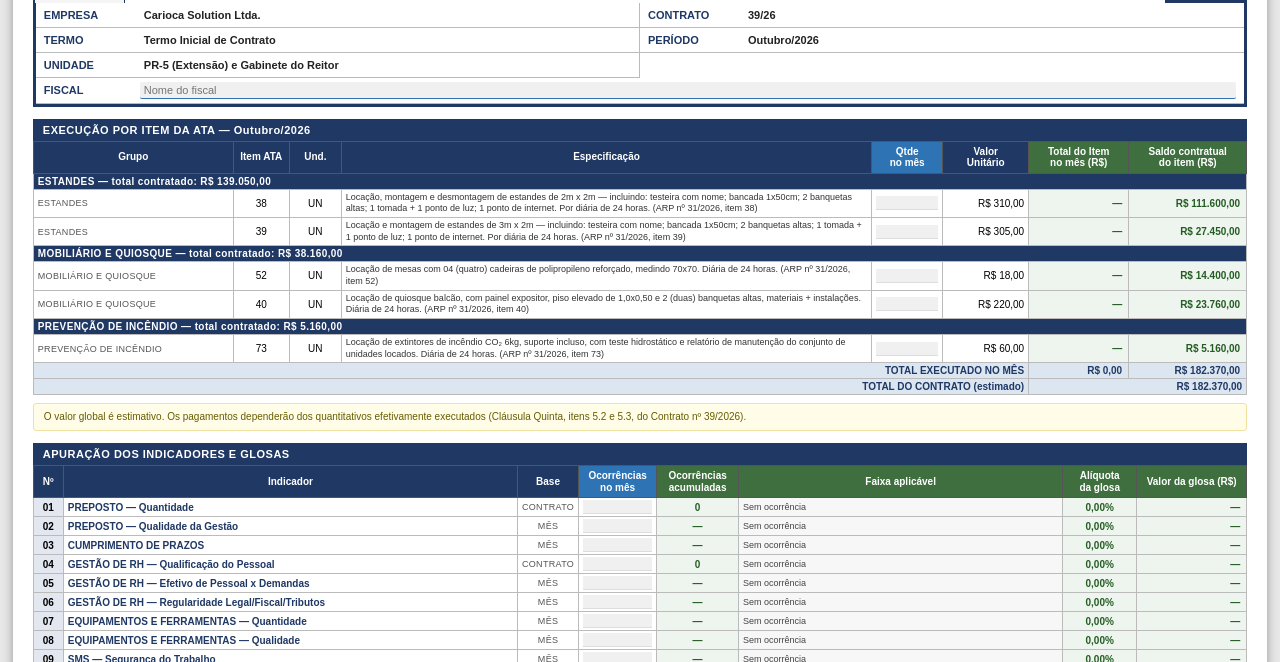
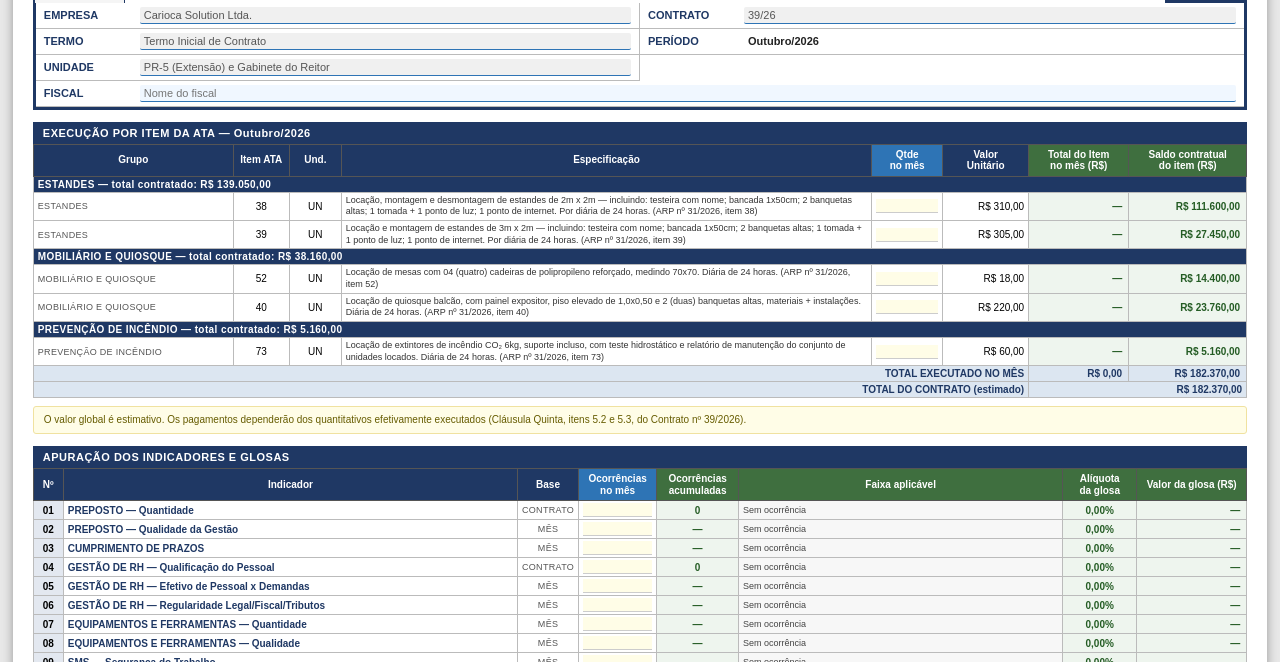
Before and after one commit to Fiscalizacaopr6/Sistema-Controle-de-Faturamento, a plain HTML site: page Carioca - 39-26 - PR-5.html in a window 1280 px wide. Shown: the part 138-800 px from the top of the page. Drawn offline with nearby package versions, Linux system fonts and the light colour scheme; no server answers.

Commit message:
IMR Carioca 39/26: cabeçalho editável, campos livres travado, PDF só destravado
- Cabeçalho (empresa, contrato, termo, unidade) vira campo editável
  quando destravado; são globais (iguais em todos os meses).
- Travado: Fiscal, Qtde no mês, Ocorrências no mês e Observações
  continuam editáveis; só a identidade do contrato fica travada.
- Botão "Baixar PDF" aparece apenas com o formulário destravado.

Co-Authored-By: Claude Opus 4.8 <noreply@anthropic.com>

```diff
--- a/Carioca - 39-26 - PR-5.html
+++ b/Carioca - 39-26 - PR-5.html
@@ -174,11 +174,11 @@ body{font-family:Arial,sans-serif;font-size:11px;background:#e8e8e8;color:#000;}
       <div class="header-badge">IMR</div>
     </div>
     <div class="info-grid">
-      <div class="info-cell"><label>EMPRESA</label><span class="fixed">Carioca Solution Ltda.</span></div>
-      <div class="info-cell"><label>CONTRATO</label><span class="fixed">39/26</span></div>
-      <div class="info-cell"><label>TERMO</label><span class="fixed">Termo Inicial de Contrato</span></div>
+      <div class="info-cell"><label>EMPRESA</label><input id="empresa" placeholder="Empresa contratada" oninput="onG('empresa',this.value)"></div>
+      <div class="info-cell"><label>CONTRATO</label><input id="contrato" placeholder="nº/ano" oninput="onG('contrato',this.value)"></div>
+      <div class="info-cell"><label>TERMO</label><input id="termo" placeholder="Termo" oninput="onG('termo',this.value)"></div>
       <div class="info-cell"><label>PERÍODO</label><span class="fixed" id="periodoHdr">—</span></div>
-      <div class="info-cell"><label>UNIDADE</label><span class="fixed">PR-5 (Extensão) e Gabinete do Reitor</span></div>
+      <div class="info-cell"><label>UNIDADE</label><input id="unidade" placeholder="Unidade" oninput="onG('unidade',this.value)"></div>
       <div class="info-cell full"><label>FISCAL</label><input id="fiscal" placeholder="Nome do fiscal" oninput="onG('fiscal',this.value)"></div>
     </div>
   </div>
@@ -298,7 +298,9 @@ function blankMonth(){
 }
 function defaultState(){
   const months=[]; for(let i=0;i<NUM_MONTHS;i++) months.push(blankMonth());
-  return {fiscal:'',fiscalSub:'',gestor:'',preposto:'',locked:true,pwd:SENHA_PADRAO,visivel:0,months};
+  return {fiscal:'',fiscalSub:'',gestor:'',preposto:'',
+          empresa:'Carioca Solution Ltda.',contrato:'39/26',termo:'Termo Inicial de Contrato',unidade:'PR-5 (Extensão) e Gabinete do Reitor',
+          locked:true,pwd:SENHA_PADRAO,visivel:0,months};
 }
 
 /* ═══════════════════ PARSE / FORMATO ═══════════════════ */
@@ -433,7 +435,8 @@ function render(){
 
 /* ═══════════════════ RENDER — MÊS ═══════════════════ */
 function monthHTML(mi){
-  const m=state.months[mi], lk=state.locked?'disabled':'';
+  // Qtde no mês, Ocorrências no mês e Observações continuam editáveis mesmo travado
+  const m=state.months[mi], lk='';
   let h='';
   h+='<div class="sec-title"><span>EXECUÇÃO POR ITEM DA ATA — '+MONTHS[mi]+'</span></div>';
   h+='<div class="tbl-scroll"><table class="imr-tbl" id="itensTbl"><thead><tr>';
@@ -797,7 +800,12 @@ function applyLockUI(){
   const bl=document.getElementById('btnLock'), bu=document.getElementById('btnUnlock');
   if(bl) bl.style.display=state.locked?'none':'inline-block';
   if(bu) bu.style.display=state.locked?'inline-block':'none';
-  const fi=document.getElementById('fiscal'); if(fi) fi.disabled=state.locked;
+  // Identidade do contrato (empresa/contrato/termo/unidade): editável só destravado
+  ['empresa','contrato','termo','unidade'].forEach(id=>{ const e=document.getElementById(id); if(e) e.disabled=state.locked; });
+  // Fiscal continua editável mesmo travado
+  const fi=document.getElementById('fiscal'); if(fi) fi.disabled=false;
+  // Baixar PDF aparece apenas no formulário destravado
+  const pdf=document.getElementById('btnPDF'); if(pdf) pdf.style.display=state.locked?'none':'inline-block';
 }
 function lockForm(){
   state.locked=true; state.pwd=SENHA_PADRAO; manterTravado=true;
@@ -815,12 +823,17 @@ function unlockForm(){
 /* ═══════════════════ PERSISTÊNCIA ═══════════════════ */
 function collectData(){
   return {v:1, fiscal:state.fiscal, fiscalSub:state.fiscalSub, gestor:state.gestor, preposto:state.preposto,
+          empresa:state.empresa, contrato:state.contrato, termo:state.termo, unidade:state.unidade,
           locked:state.locked, pwd:state.pwd, visivel:state.visivel, months:state.months};
 }
 function saveState(){ try{ localStorage.setItem(STORAGE_KEY, JSON.stringify(collectData())); }catch(e){} }
 function applyData(p){
   if(!p) return;
   state.fiscal=p.fiscal||''; state.fiscalSub=p.fiscalSub||''; state.gestor=p.gestor||''; state.preposto=p.preposto||'';
+  if(p.empresa!=null) state.empresa=p.empresa;
+  if(p.contrato!=null) state.contrato=p.contrato;
+  if(p.termo!=null) state.termo=p.termo;
+  if(p.unidade!=null) state.unidade=p.unidade;
   state.locked=!!p.locked; state.pwd=p.pwd||'';
   state.visivel=(typeof p.visivel==='number')?p.visivel:0; abaVisivel=state.visivel;
   if(Array.isArray(p.months)){
@@ -840,7 +853,8 @@ function applyData(p){
   fillGlobals();
 }
 function fillGlobals(){
-  [['fiscal',state.fiscal],['fiscalSub',state.fiscalSub],['gestor',state.gestor],['preposto',state.preposto]]
+  [['fiscal',state.fiscal],['fiscalSub',state.fiscalSub],['gestor',state.gestor],['preposto',state.preposto],
+   ['empresa',state.empresa],['contrato',state.contrato],['termo',state.termo],['unidade',state.unidade]]
     .forEach(([id,v])=>{ const e=document.getElementById(id); if(e) e.value=v; });
 }
 function loadState(){
```
